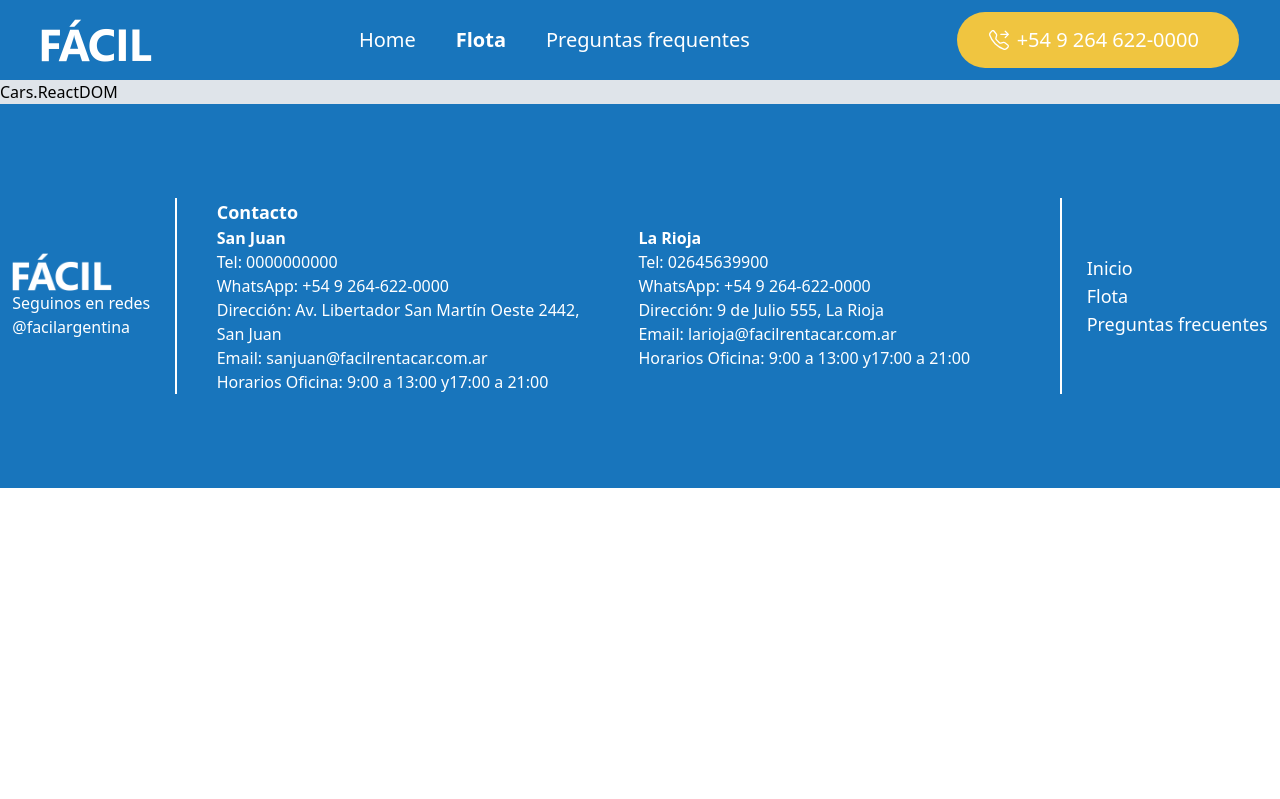
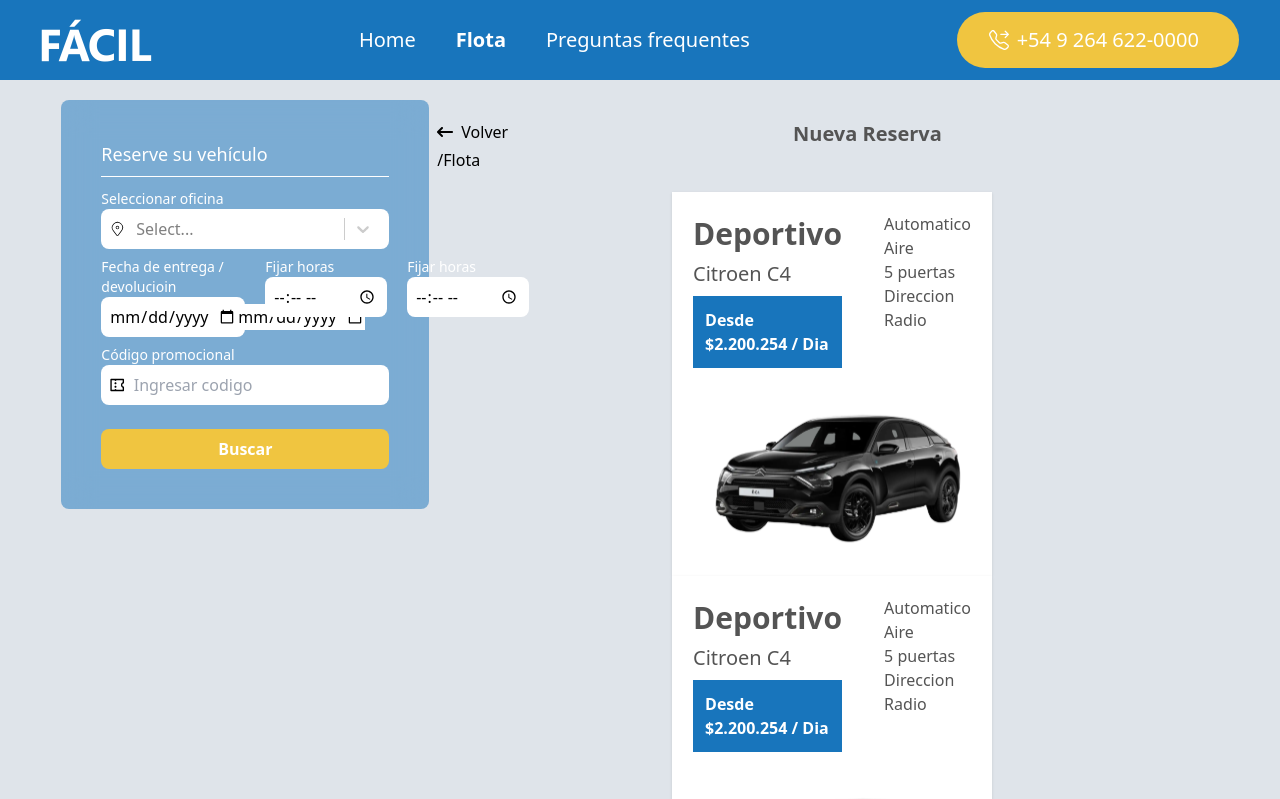
Before and after one commit to DeeRo-dev/facil-web, a React (Vite) app: page /flota in a window 1280 px wide. Shown: the top 799 px of the page. Built offline with nearby package versions, Linux system fonts and the light colour scheme.

Commit message:
Flota components

```diff
--- a/src/App.tsx
+++ b/src/App.tsx
@@ -2,9 +2,10 @@
 import Layout from "./components/Layout.tsx/Layout";
 import Faqs from "./pages/Faqs/Faqs";
 import Home from "./pages/Home/Home";
-import { Cars } from "./pages/Cars/Cars";
+
 import ErrorPage from "./pages/ErrorPage";
 import '@fontsource/roboto/400.css';
+import Flota from "./pages/Flota/Flota";
 function App() {
   const routes = createBrowserRouter([
     {
@@ -14,7 +15,7 @@
       children: [
         { index:true,
            element: <Home/> },
-        { path: "/flota", element: <Cars /> },
+        { path: "/flota", element: <Flota/> },
         { path: "/faqs", element: <Faqs /> },
       ],
     },
--- a/src/pages/Cars/Cars.tsx
+++ /dev/null
@@ -1,7 +0,0 @@
-import React from 'react'
-
-export const Cars: React.FC = () => {
-  return (
-    <div>Cars.ReactDOM</div>
-  )
-}
--- /dev/null
+++ b/src/pages/Flota/Flota.tsx
@@ -0,0 +1,44 @@
+import { Link } from "react-router-dom";
+import { CarCard } from "../../components/CarCard/CarCard";
+import FormHome from "../../components/FormHome/FormHome";
+import { FaArrowLeftLong } from "react-icons/fa6";
+
+export default function Flota() {
+  return (
+    <>
+      <div className="w-11/12 m-auto mt-5 flex">
+        <div className="w-96 px-2 h-auto ">
+          <FormHome />
+        </div>
+
+        <div className="flex flex-col w-full  m-auto items-center">
+          <div className="flex w-full flex-col my-5">
+            <div className="flex">
+              <div className="pl-15">
+              <Link to="/" className="flex items-center">
+              <FaArrowLeftLong />
+                <p className="ml-2">
+                  Volver
+                </p>
+              </Link>
+              </div>
+              <h2 className="text-xl ml-15 font-semibold text-colorText m-auto">
+                Nueva Reserva
+              </h2>
+            </div>
+            <div>
+              <p>/Flota</p>
+            </div>
+          </div>
+
+          <CarCard />
+          <CarCard />
+          <CarCard />
+          <CarCard />
+          <CarCard />
+          <CarCard />
+        </div>
+      </div>
+    </>
+  );
+}
```
